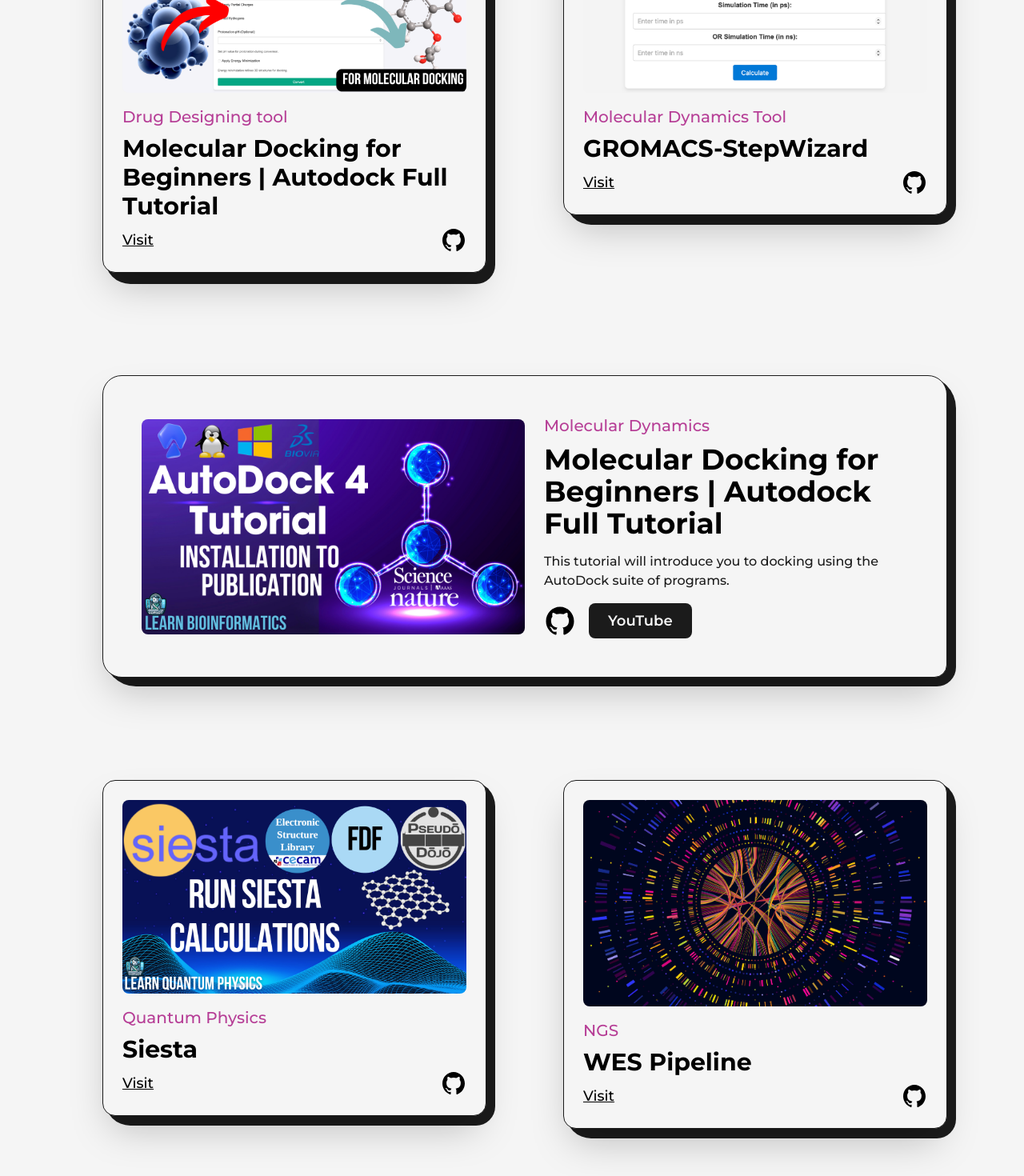
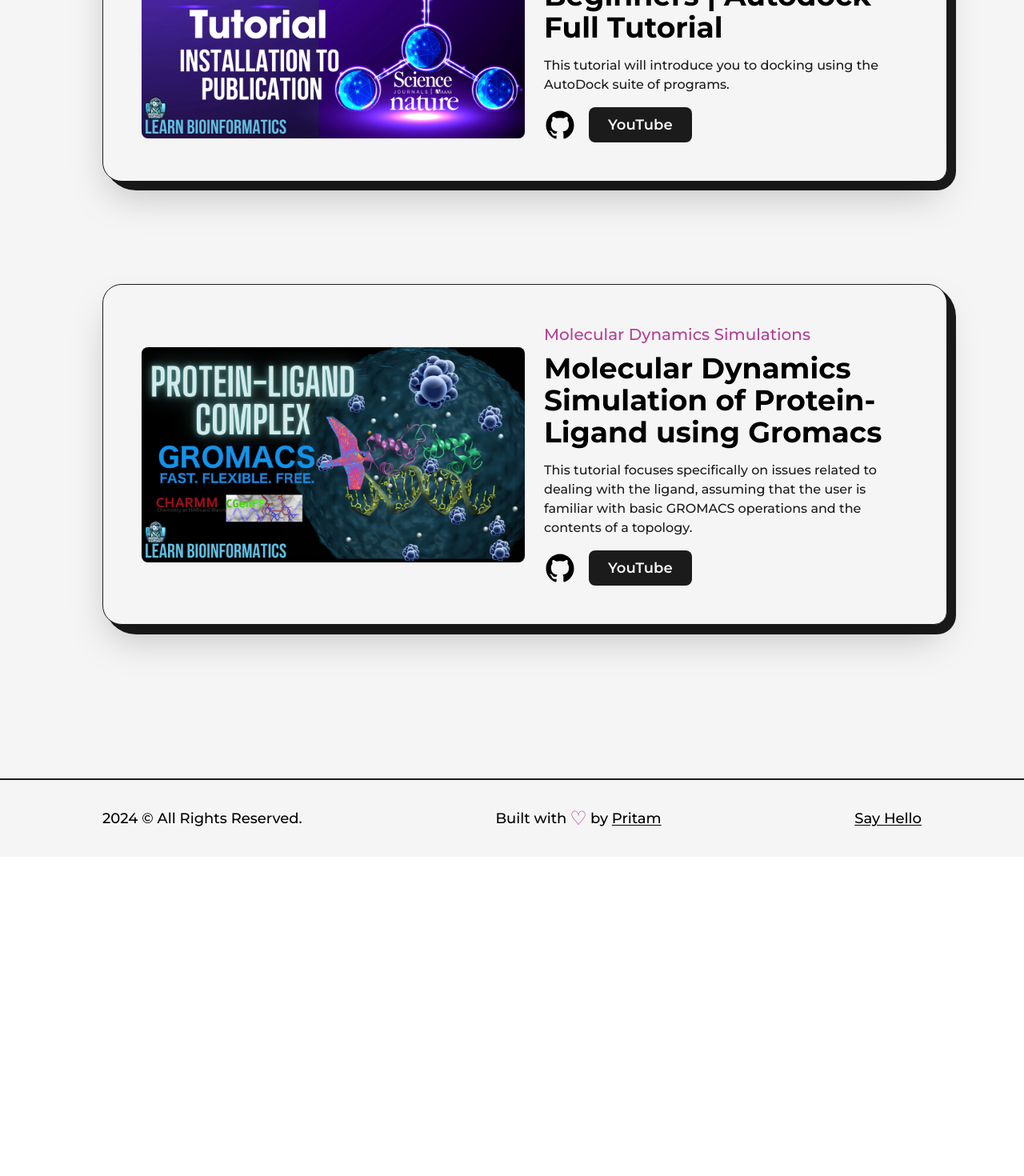
Before and after one commit to pritampanda15/Portfolio-NextJS, a Next.js app: page /youtube in a window 1280 px wide. Shown: the part 1300-2770 px from the top of the page at 80% size. After the commit the page ends 2371 px from the top, so only its background shows below. Built offline with nearby package versions, Linux system fonts and the light colour scheme.

Commit message:
updated youtube

```diff
--- a/src/pages/youtube.js
+++ b/src/pages/youtube.js
@@ -8,8 +8,8 @@
 import Link from "next/link";
 import proj1 from "../../public/images/youtube/nvidia.png";
 import proj2 from "../../public/images/projects/Structufy.png";
-import proj3 from "../../public/images/projects/step.png";
 import proj4 from "../../public/images/youtube/autodock.png";
+import proj3 from "../../public/images/youtube/MDsimulation2.png";
 import proj5 from "../../public/images/projects/siesta.png";
 import proj6 from "../../public/images/projects/ngs.jpg";
 import TransitionEffect from "@/components/TransitionEffect";
@@ -183,7 +183,7 @@
           <div className="grid grid-cols-12 gap-24 gap-y-32 xl:gap-x-16 lg:gap-x-8 md:gap-y-24 sm:gap-x-0">
             <div className="col-span-12">
               <FeaturedProject
-                type="Featured Video"
+                type="Drug Discovery"
                 title="Nvidia Generative AI for Docking & Virtual Screening"
                 summary="NVIDIA BioNeMo microservices enable a new generative screening paradigm. DiffDock is a diffusion generative model for drug discovery in molecular blind docking."
                 img={proj1}
@@ -191,27 +191,10 @@
                 github="https://github.com/gcorso/DiffDock"
               />
             </div>
-            <div className="col-span-6 sm:col-span-12">
-              <Project
-                type="Drug Designing tool"
-                title="Molecular Docking for Beginners | Autodock Full Tutorial"
-                img={proj2}
-                link="https://structify-chemical-converter-f735c2cc4ea3.herokuapp.com"
-                github="https://github.com/pritampanda15/Structify-Chemical-Structure-Converter"
-              />
-            </div>
-            <div className="col-span-6 sm:col-span-12">
-              <Project
-                type="Molecular Dynamics Tool"
-                title="GROMACS-StepWizard"
-                img={proj3}
-                link="https://gromacs-stepwizard-7e3791398062.herokuapp.com"
-                github="https://github.com/pritampanda15/GROMACS-StepWizard"
-              />
-            </div>
+
             <div className="col-span-12">
               <FeaturedProject
-                type="Molecular Dynamics"
+                type="Drug Discovery"
                 title="Molecular Docking for Beginners | Autodock Full Tutorial"
                 summary="This tutorial will introduce you to docking using the AutoDock suite of programs. "
                 img={proj4}
@@ -219,24 +202,27 @@
                 github="https://github.com/pritampanda15/Drug-Designing"
               />
             </div>
-            <div className="col-span-6 sm:col-span-12">
-              <Project
-                type="Quantum Physics"
-                img={proj5}
-                title="Siesta"
-                link="https://github.com/pritampanda15/Siesta/blob/master/relax.fdf"
-                github="https://github.com/pritampanda15/Siesta"
+
+            <div className="col-span-12">
+              <FeaturedProject
+                type="Molecular Dynamics Simulations"
+                title="Molecular Dynamics Simulation of Protein-Ligand using Gromacs"
+                summary="This tutorial focuses specifically on issues related to dealing with the ligand, assuming that the user is familiar with basic GROMACS operations and the contents of a topology.  "
+                img={proj3}
+                link=" https://www.youtube.com/watch?v=hc8ZXbOMEfw&list=PLS3KFDv2o0CQIvkKuL7kU2rfowWIfHFFN&index=6"
+                github="https://github.com/pritampanda15/Molecular-Dynamics"
               />
             </div>
-            <div className="col-span-6 sm:col-span-12">
-              <Project
-                type="NGS"
-                img={proj6}
-                title="WES Pipeline"
-                link="https://github.com/pritampanda15/NGS-Workflows/tree/main/WholeExomeSequencing-Pipeline-main"
-                github="https://github.com/pritampanda15/NGS-Workflows/tree/main"
-              />
-            </div>
+
+
+
+
+
+
+
+
+
+
           </div>
         </Layout>
       </main>
```
Also changed, not shown: public/images/youtube/MDsimulation2.png (added).
